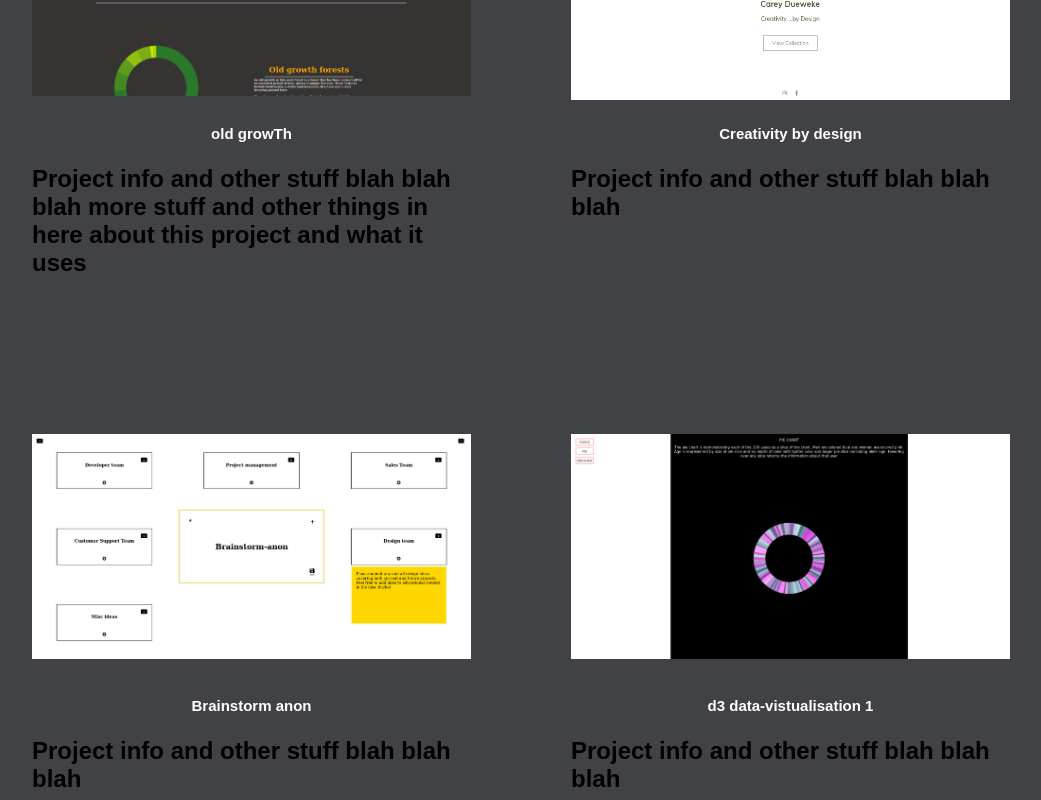
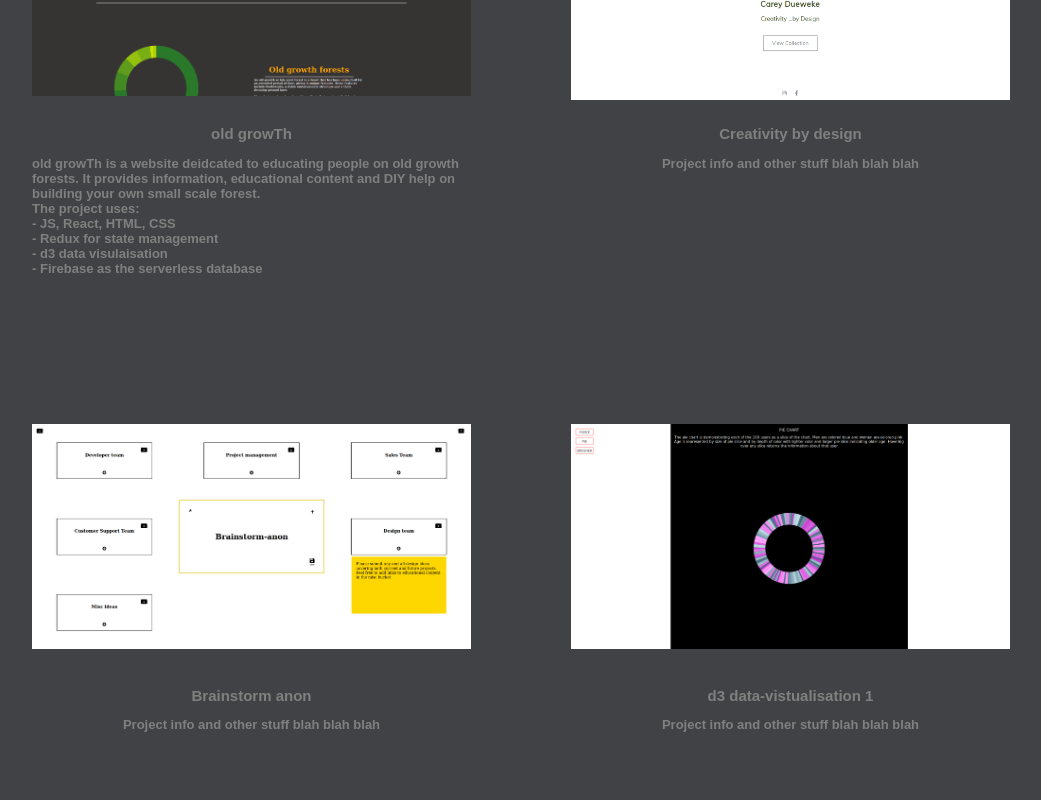
Before and after one commit to mcclymont-k/react-blog, a React (Create React App) app: page /#/ in a window 1280 px wide. Shown: the part 1240-2040 px from the top of the page, without its empty margins (119-1160 px from the left). Built offline with nearby package versions, Linux system fonts and the light colour scheme.

Commit message:
Added a small express server in order to serve in build. In prep for netlify push

```diff
--- a/src/Components/Experience.js
+++ b/src/Components/Experience.js
@@ -61,43 +61,49 @@ class Experience extends Component {
           </div>
         </div>
         <div className='projectsContainer'>
-          <div className='individualProject'>
+          <div className='individualProject' onClick={e => window.location.href = 'https://old-growth.herokuapp.com/'}>
             <img src={oldGrowthImage} alt='project image'/>
             <h1>old growTh</h1>
             <h2>
-              Project info and other stuff blah blah blah more stuff and other
-              things in here about this project and what it uses
+              old growTh is a website deidcated to educating people on old growth forests.
+              It provides information, educational content and DIY help on building your
+              own small scale forest.<br/>
+              The project uses:<br/>
+              - JS, React, HTML, CSS<br/>
+              - Redux for state management<br/>
+              - d3 data visulaisation<br/>
+              - Firebase as the serverless database
             </h2>
           </div>
-          <div className='individualProject'>
+          <div className='individualProject' onClick={e => window.location.href = 'https://carey-store.herokuapp.com'}>
             <img src={careyStoreImage} alt='project image'/>
             <h1>Creativity by design</h1>
             <h2>
               Project info and other stuff blah blah blah
             </h2>
           </div>
-          <div className='individualProject'>
+          <div className='individualProject' onClick={e => window.location.href = 'https://brainstorm-anon-frontend.herokuapp.com'}>
             <img src={brainstormImage} alt='project image'/>
             <h1>Brainstorm anon</h1>
             <h2>
               Project info and other stuff blah blah blah
             </h2>
           </div>
-          <div className='individualProject'>
+          <div className='individualProject' onClick={e => window.location.href = 'https://keen-thompson-275e39.netlify.com'}>
             <img src={d3Project1Image} alt='project image'/>
             <h1>d3 data-vistualisation 1</h1>
             <h2>
               Project info and other stuff blah blah blah
             </h2>
           </div>
-          <div className='individualProject'>
+          <div className='individualProject' onClick={e => window.location.href = 'https://meditation-timer-app.herokuapp.com'}>
             <img src={meditationAppImage} alt='project image'/>
             <h1>Meditation Timer</h1>
             <h2>
               Project info and other stuff blah blah blah
             </h2>
           </div>
-          <div className='individualProject'>
+          <div className='individualProject' onClick={e => window.location.href = 'https://d3-graphs.herokuapp.com/'}>
             <img src={d3Project2Image} alt='project image'/>
             <h1>d3 data-visualisation 2</h1>
             <h2>
--- a/src/Css/Experience.css
+++ b/src/Css/Experience.css
@@ -58,7 +58,13 @@
 .individualProject {
   display: grid;
   justify-items: center;
-  grid-template-rows: 300px 20px 1fr
+  grid-template-rows: 300px 20px 1fr;
+  cursor: pointer;
+}
+
+.individualProject:hover h1::after{
+  width: 100%;
+  transition: 0.2s
 }
 
 .individualProject img {
@@ -68,5 +74,28 @@
 }
 
 .individualProject h1 {
-  margin: 0
+  margin: 0;
+  color: grey
 }
+
+.individualProject:hover h1 {
+  color: white
+}
+
+.individualProject:hover h2 {
+  color: #bababa
+}
+
+
+.individualProject h1::after {
+  content: '';
+  width: 0;
+  height: 2px;
+  background-color: #00a1f1;
+  display: block;
+}
+
+.individualProject h2 {
+  font-size: 13px;
+  color: grey;
+}
--- a/src/Css/MenuBar.css
+++ b/src/Css/MenuBar.css
@@ -10,7 +10,7 @@
   top: 0;
   align-items: center;
   justify-content: center;
-  z-index: 2
+  z-index: 3
 }
 
 .menuBarButton {
@@ -22,21 +22,21 @@
   font-weight: normal;
   text-align: center;
   border-radius: 5px;
-  padding: 5px
+  padding: 5px;
 }
 
 .menuBarButton::after {
   content:'';
   display: block;
   width: 0;
-  height: 2px;
+  height: 1px;
   background-color: lightgrey;
   transition: 0.3s
 }
 
 .menuBarButton:hover {
   color: #00a1f1;
-  cursor: pointer
+  cursor: pointer;
 }
 
 .menuBarButton:hover::after {
```
Also changed, not shown: package.json (+6 -2 lines), server.js (added, +11 -0 lines), 39 other files (tests, documents, lock files or other folders).
